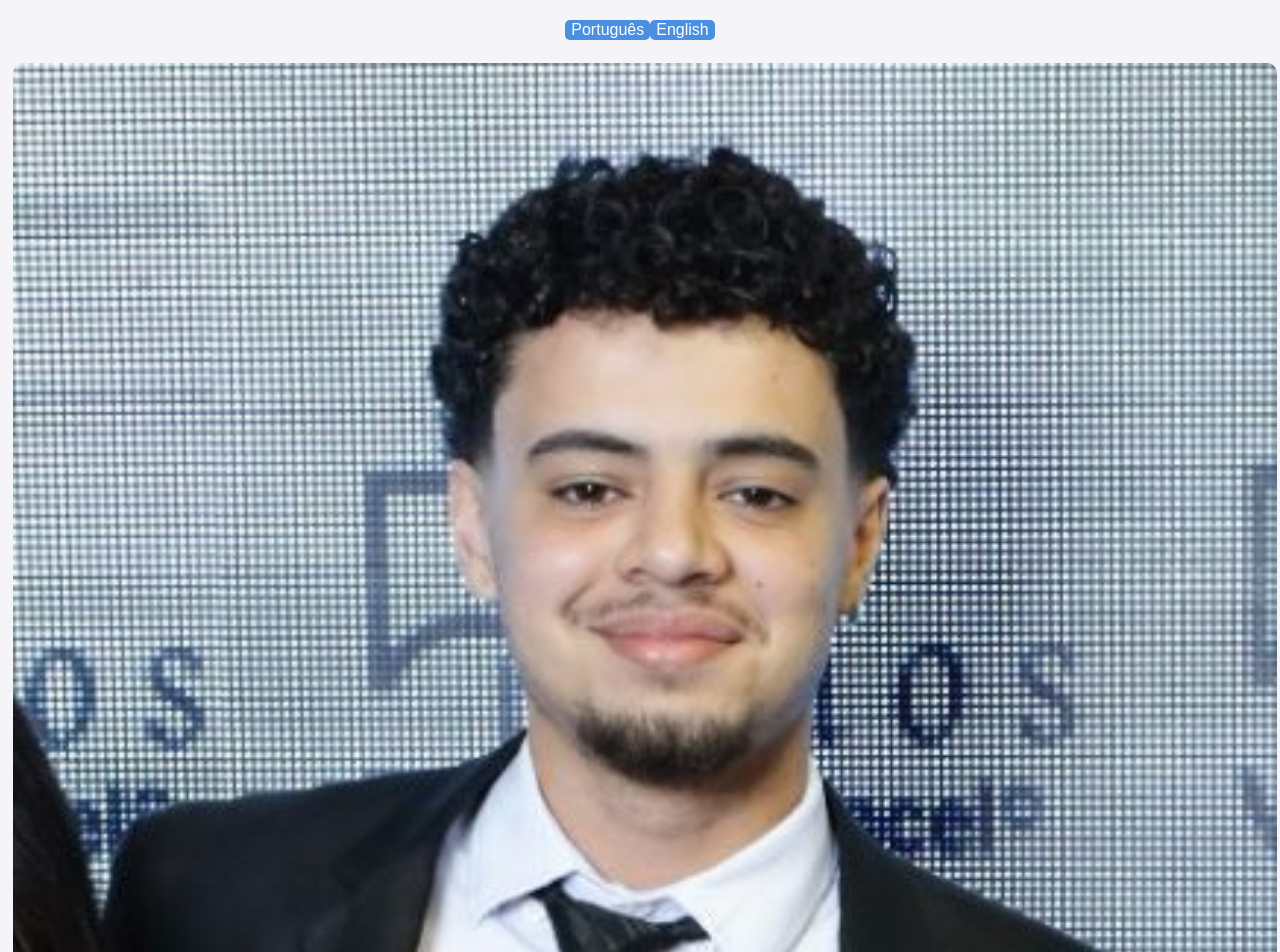
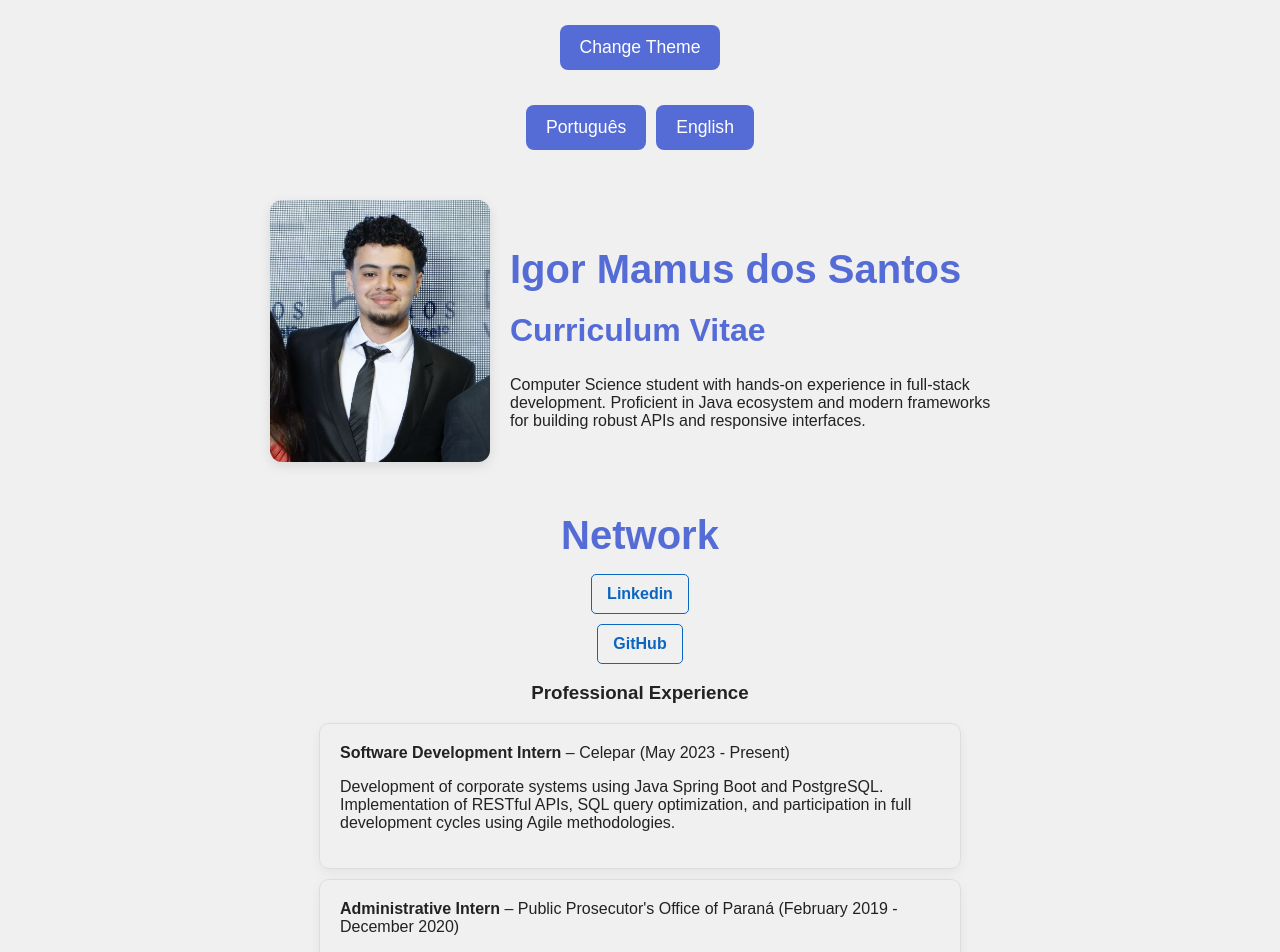
Before and after one commit to igormamus1703/curriculo2, a React (Create React App) app: page / in a window 1280 px wide. Shown: the top 952 px of the page. Built offline with nearby package versions, Linux system fonts and the light colour scheme.

Commit message:
versao prepronta

```diff
--- a/src/App.css
+++ b/src/App.css
@@ -4,45 +4,57 @@
   color: #333;
   margin: 0;
   padding: 0;
-  background-color: #f4f4f9;
+  background-color: #f9fafb;
+  min-height: 100vh;
 }
+
 
 .App-header {
   background-color: #4a90e2;
-  padding: 20px;
-  color: white;
+  padding: 30px 20px;
+  color: rgba(255, 255, 255, 0.553);
   border-bottom: 4px solid #357abd;
+  box-shadow: 0px 2px 5px rgba(1, 1, 1, 0.068);;
 
 }
 
 .App h1{
   margin-bottom: 1rem;
   font-size: 2.5rem;
-  color: #4a90e2;
+  color: #556cd6;
+  font-weight: 700;
 }
 
+.App .botaoIdioma {
+  text-align: center;
+  margin: 5px
+}
 .App input {
-  padding: 10px;
+  padding: 12px;
   margin: 10px 5px;
-  border: 1px solid #ddd;
-  border-radius: 5px;
-  width: 300px;
+  border: 1px solid #ccc;
+  border-radius: 8px;
+  width: 500px;
   font-size: 1rem;
+  outline: none;
+  transition: border-color 0.3s ;
 }
 
 .App button{
-  background-color: #4a90e2;
+  background-color: #556cd6;
   color: white;
   border: none;
-  /* padding: 10px 15px; */
-  font-size: 1rem;
-  border-radius: 5px;
+  padding: 12px 20px;
+  font-size: 1.1rem;
+  border-radius: 8px;
   cursor: pointer;
+  margin: 5px;
   transition: background-color 0.3s ease-in-out;
 }
 
 .App button:hover{
   background-color: #357abd;
+  transform: scale(1.05);
 }
 
 .App ul{
@@ -52,35 +64,38 @@
 }
 
 .App li{
-  background-color: #fff;
   margin: 10px auto;
-  padding: 15px;
-  border-radius: 8px;
+  padding: 20px;
+  border-radius: 10px;
   border: 1px solid #ddd;
   width: 80%;
-  max-width: 500px;
-  box-shadow: 0px 2px 5px rgba(0,0,0,0.1);
+  max-width: 600px;
+  box-shadow: 0px 4px 12px rgba(0,0,0,0.05);
   text-align: left;
+  transition: transform 0.2s;
 }
 
-.App h1, h2{
-  color: #4a90e2;
+.App h2{
+  color: #556cd6;
+  font-size: 2rem;
+  margin-top: 20px;
 }
 
 .App-link {
-  color: #4a90e2;
+  color: #556cd6;
   text-decoration: none;
   font-weight: bold;
+  transition: color 0.3s;
 }
 
 .App-link:hover {
-  color: #357abd;
+  color: #3b4cca;
 
 }
 
 .slick-prev, .slick-next{
   font-size: 0;
-  background-color: #4a90e2;
+  background-color: #556cd6;
   border: none;
   border-radius: 50%;
   width: 40px;
@@ -91,7 +106,7 @@
   position: absolute;
   z-index: 2;
   cursor: pointer;
-  transition: background-color 0.3s ease-in-out, transform 0.3s ease-in-out;
+  transition: background-color 0.3s, transform 0.3s;
 }
 
 .slick-prev:hover, .slick-next:hover{
@@ -100,16 +115,16 @@
 }
 
 .slick-prev:before, .slick-next:before{
-  font-size: 20px;
+  font-size: 24px;
   color: white;
 }
 
 .slick-next{
-  right: -50px;
+  right: -55px;
 }
 
 .slick-prev{
-  left: -50px;
+  left: -55px;
 }
 
 
@@ -140,19 +155,30 @@
 }
 
 .foto{
-  display: flex;
-  justify-content: flex-start;
-  align-items: center;
-  place-items: start;
+  width: 220px;
 }
 
 .foto img{
   width: 100%;
-  border-radius: 10px;
-  display: block;
-  margin-left: 10px
+  border-radius: 12px;
+  box-shadow: 0px 4px 12px rgba(0,0,0,0.1);
+
 }
 
 .App .botaoIdioma{
   padding: 20px;
 }
+
+.perfil-container{
+  display: flex;
+  align-items: center;
+  padding: 20px;
+  flex-wrap: wrap;
+  justify-content: center;
+}
+
+.perfil-texto{
+  margin-left: 20px;
+  text-align: left;
+  max-width: 500px;
+}
--- a/src/App.js
+++ b/src/App.js
@@ -5,14 +5,13 @@ import Experiencia from './components/Experiencia';
 import Header from './components/Header';
 import Perfil from './components/Perfil';
 import ExportarPDF from './components/ExportarPDF';
-import Tema from './components/Tema';
 import CarouselCert from './components/CarouselCert';
 import SocialLinks from './components/SocialLinks';
 import "./i18n";
 import { useTranslation } from 'react-i18next'; // Importando o hook useTranslation do react-i18next
 import Foto from './components/Foto'; // Importando o componente Foto
 import fotoPerfil from "./assets/fotoTerno.jpeg";
-
+import { useState } from 'react';
 function App() {
 
   const {t, i18n} = useTranslation(); // Hook para usar traduções o que seria um Hook? o hook é uma função que permite usar o estado e outros recursos do React sem escrever uma classe.
@@ -20,6 +19,30 @@ function App() {
   const changeLanguage = (language) => {
     i18n.changeLanguage(language);
   }
+
+  const [tema, setTema] = useState("claro");
+  const estilos = {
+      claro: {
+          backgroundColor: "#f0f0f0",
+          color: "#222",
+          transition: "all 0.5s ease",
+          fontFamily: "Arial, sans-serif",
+          minHeight: "100vh",
+          padding: "20px"
+      },
+      escuro: {
+          backgroundColor: "#000",
+          color: "#e0e0e0",
+          transition: "all 0.5s ease",
+          fontFamily: "Arial, sans-serif",
+          minHeight: "100vh",
+          padding: "20px"
+      },
+  };
+  const alterarTema = () => {
+      setTema(tema === "claro" ? "escuro" : "claro");
+
+  };
   // alimentar o componente gerais
   const dados = {
     nome: "Igor Mamus dos Santos",
@@ -146,24 +169,24 @@ function App() {
   ];
   // arrumar tema e exportar pdf
   return (
-    <div className="App">
+    <div className="App" style={estilos[tema]}>
+      <div >
+            <button onClick={alterarTema}>{t('section.alterarTema')}</button>
+
         {/* Botões para trocar de idioma */}
         <div className="botaoIdioma">
           <button onClick={() => changeLanguage("pt")}>Português</button>
           <button onClick={() => changeLanguage("en")}>English</button>
         </div>
-      <div>
-        <table style={{width: "100%"}}>
-          <tr>
-            <td style={{width: "10%"}}>
+        <div className='perfil-container'>
             <Foto></Foto>
-            </td>
-          </tr>
-        </table>
-      </div>
-      <Tema/>
+            <div class='perfil-texto'>
               <Header nome={dados.nome} titulo={dados.titulo}/>
               <Perfil descricao={dados.descricao}/>
+            </div>
+        </div>
+
+
         <div>
           <h1>{t("section.social")}</h1>
           <SocialLinks links={socialLinks}/>
@@ -181,7 +204,7 @@ function App() {
           </h1>
           <CarouselCert certificados={certificados}/>
         </div>
-
+      </div>
     </div>
   );
 }
--- a/src/components/CarouselCert.js
+++ b/src/components/CarouselCert.js
@@ -23,7 +23,6 @@ const CarouselCert = ({certificados}) => {
         justifyContent: "center",
         alignItems: "center",
         height: "100vh",
-        backgroundColor: "#f4f4f9",
         }}>
             <Slider {...settings}style= {{width: "80%", maxWidth: "800px"}}>
                 {certificados.map((certificado, index) => (
--- a/src/components/ExportarPDF.js
+++ b/src/components/ExportarPDF.js
@@ -1,6 +1,9 @@
 import jsPDF from "jspdf";
+import { useTranslation } from 'react-i18next';
 
 const ExportarPDF = ({ dados }) => {
+  const { t } = useTranslation();
+
   const gerarPDF = () => {
     const pdf = new jsPDF({ unit: "pt", format: "a4" });
     const margin = 40;
@@ -111,7 +114,7 @@ const ExportarPDF = ({ dados }) => {
       onClick={gerarPDF}
       style={{ padding: "8px 16px", fontSize: "14px", cursor: "pointer" }}
     >
-      Exportar para PDF
+      {t('section.exportPDF')}
     </button>
   );
 };
--- a/src/components/Perfil.js
+++ b/src/components/Perfil.js
@@ -1,6 +1,6 @@
 const Perfil = ({descricao})=> (
+
     <section>
-        <h3>Perfil</h3>
         <p>{descricao}</p>
     </section>
 );
--- a/src/components/Tema.js
+++ b/src/components/Tema.js
@@ -1,7 +1,9 @@
 import React, {useState} from 'react';
+import { useTranslation } from 'react-i18next';
 
 const Tema = () => {
     const [tema, setTema] = useState("claro");
+    const { t } = useTranslation();
     const estilos = {
         claro: {
             backgroundColor: "#f0f0f0",
@@ -18,8 +20,7 @@ const Tema = () => {
     };
     return(
         <div style={estilos[tema]}>
-            <h1> Currículo</h1>
-            <button onClick={alterarTema}>Alterar tema</button>
+            <button onClick={alterarTema}>{t('section.alterarTema')}</button>
         </div>
     );
 };
--- a/src/i18n.js
+++ b/src/i18n.js
@@ -14,7 +14,9 @@ const recursos = {
                 experience: "Professional Experience",
                 skills: "Technical Skills",
                 social:"Network",
-                certificates: "Certifications"
+                certificates: "Certifications",
+                alterarTema: "Change Theme",
+                exportPDF: "Save PDF",
             },
             content: { // <-- Nova seção para conteúdos dinâmicos
                 profileDescription: "Computer Science student with hands-on experience in full-stack development. Proficient in Java ecosystem and modern frameworks for building robust APIs and responsive interfaces.",
@@ -46,10 +48,12 @@ const recursos = {
                 experience: "Experiência Profissional",
                 skills: "Habilidades Técnicas",
                 social:"Redes",
-                certificates: "Certificados"
+                certificates: "Certificados",
+                alterarTema: "Alterar Tema",
+                exportPDF: "Exportar PDF",
             },
             content: { //
-                profileDescription: "Estudante de Engenharia de Software com experiência prática em desenvolvimento full-stack. Domínio do ecossistema Java e frameworks modernos para construção de APIs robustas e interfaces responsivas.",
+                profileDescription: "Estudante de Ciência da Computação na PUCPR com experiência prática em desenvolvimento full-stack. Domínio do ecossistema Java e frameworks modernos para construção de APIs robustas e interfaces responsivas.",
                 experiences: [
                     {
                         position: "Estagiário em Desenvolvimento de Software",
```
Lines whose indentation alone changed are shown as unchanged.
